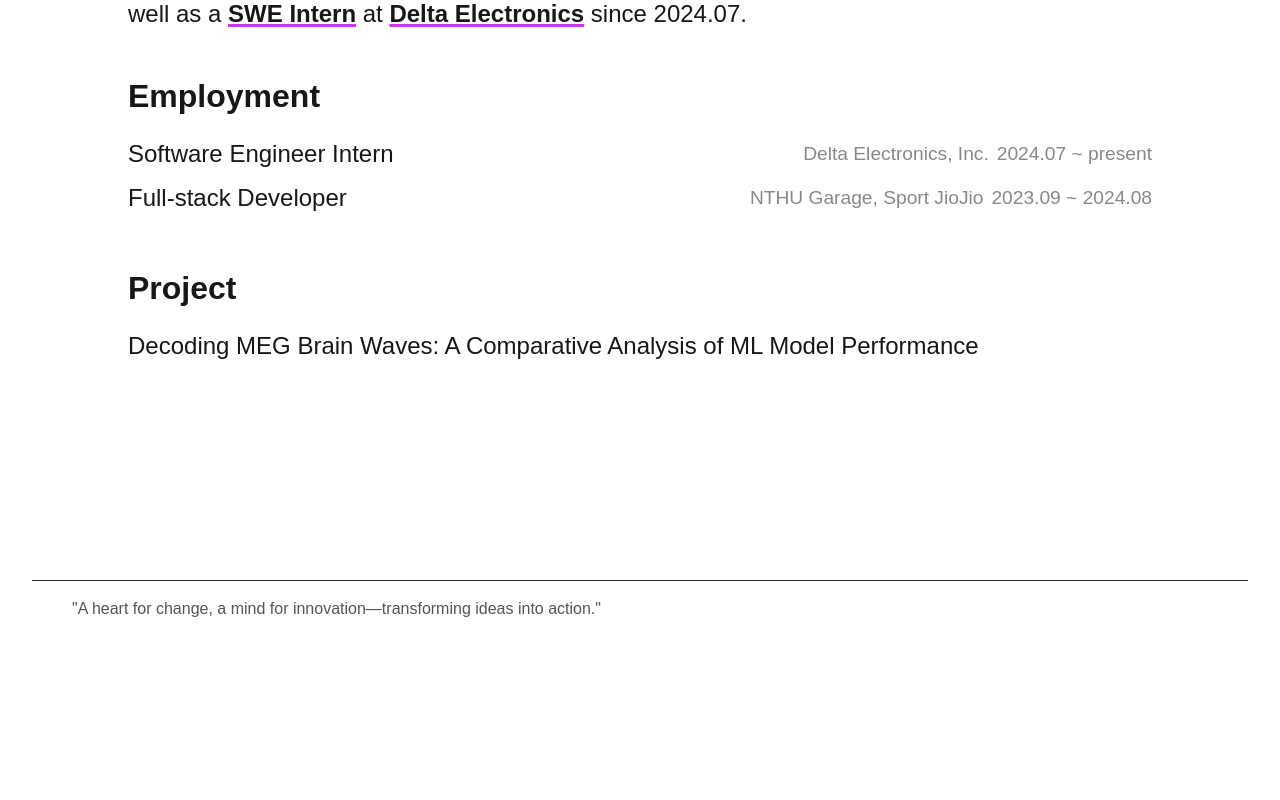
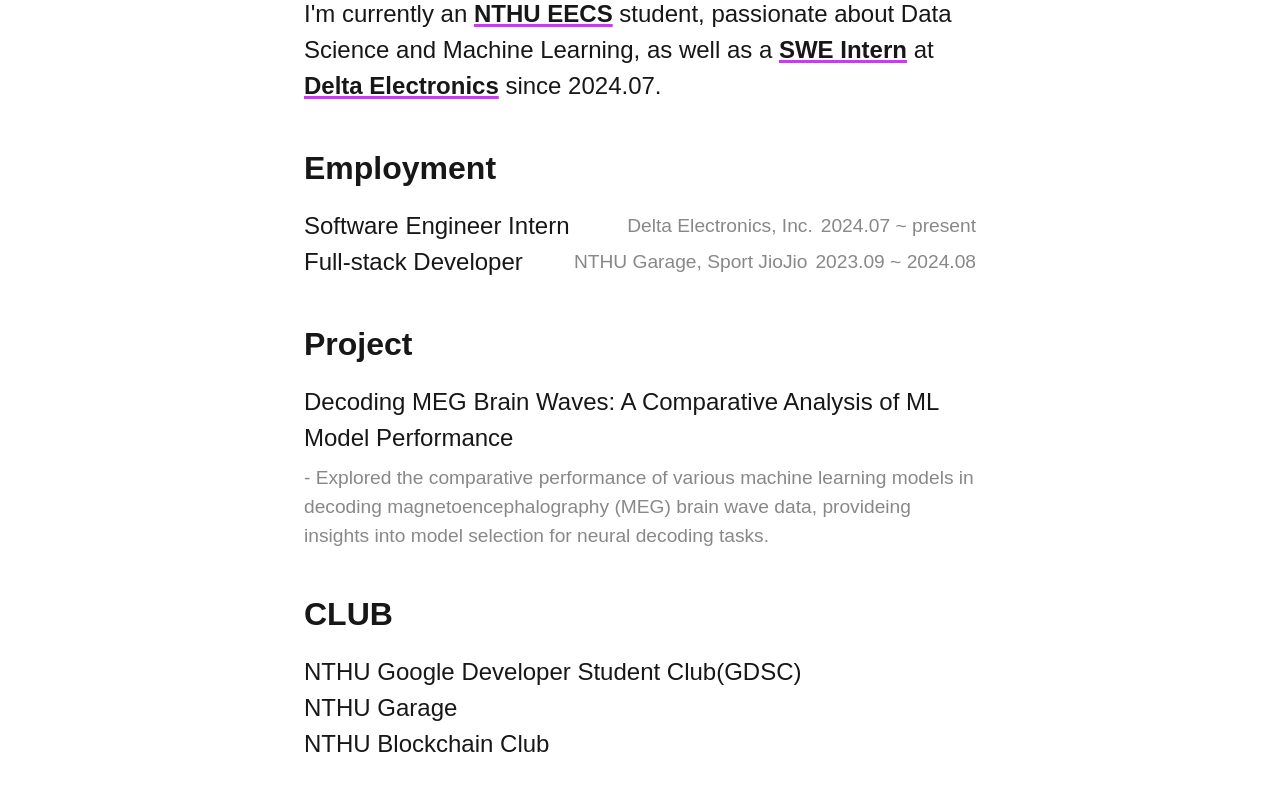
Before and after one commit to JWBlackHole/mywebsite, a Next.js app: page /about in a window 1280 px wide. Shown: the part 380-1180 px from the top of the page. Before the commit the page ends 1033 px from the top, so only its background shows below. Built offline with nearby package versions, Linux system fonts and the light colour scheme.

Commit message:
first commit

```diff
--- a/src/app/about/page.tsx
+++ b/src/app/about/page.tsx
@@ -3,10 +3,10 @@
 
 const Employment = ({title, employer, date}: {title: string, employer: string, date: string}) => {
     return (
-        <div className="mb-2">
+        <div>
             <div className="flex flex-wrap justify-between items-center">
                 <RegularText>{title}</RegularText>
-                <div className="flex flex-row gap-2 w-full lg:w-auto justify-between">
+                <div className="flex flex-row gap-2 w-full xl:w-auto justify-between">
                     <Supplement>{employer}</Supplement>
                     <div className="flex-none">
                         <Supplement>{date}</Supplement>
@@ -19,7 +19,7 @@
 
 export default function Page(){
     return (
-        <div className="flex flex-col max-w-5xl mx-auto md:mx-10c">
+        <div className="w-100 sm:w-11/12 md:w-10/12 lg:w-8/12 w-flex flex-col max-w-2xl mx-auto">
             <div className="flex md:justify-center mb-5 sm:mb-10">
                 <Title>About Me</Title>
                 {/* <div className="w-full md:w-auto md:ml-4"><Title>William Lin</Title></div> */}
@@ -43,16 +43,30 @@
                 <div className="mb-2 sm:mb-4">
                     <SubTitle>Employment</SubTitle>
                 </div>
-                <Employment title="Software Engineer Intern" employer="Delta Electronics, Inc."    date="2024.07 ~ present"/>
-                <Employment title="Full-stack Developer"     employer="NTHU Garage, Sport JioJio" date="2023.09 ~ 2024.08"/>
+                <div className="gap-2">
+                    <Employment title="Software Engineer Intern" employer="Delta Electronics, Inc."    date="2024.07 ~ present"/>
+                    <Employment title="Full-stack Developer"     employer="NTHU Garage, Sport JioJio" date="2023.09 ~ 2024.08"/>
+                </div>
             </div>
 
-            <div>
+            <div className="mb-6 sm:mb-10">
                 <div className="mb-2 sm:mb-4">
                     <SubTitle>Project</SubTitle>
                 </div>
-                <div>
+                <div className="flex flex-col gap-2">
                     <RegularText>Decoding MEG Brain Waves: A Comparative Analysis of ML Model Performance</RegularText>
+                    <Supplement>{`- Explored the comparative performance of various machine learning models in decoding magnetoencephalography (MEG) brain wave data, provideing insights into model selection for neural decoding tasks.`}</Supplement>
+                </div>
+            </div>
+
+            <div className="mb-6 sm:mb-10">
+                <div className="mb-2 sm:mb-4">
+                    <SubTitle>CLUB</SubTitle>
+                </div>
+                <div className="flex flex-col">
+                    <RegularText>{`NTHU Google Developer Student Club(GDSC)`}</RegularText>
+                    <RegularText>{`NTHU Garage`}</RegularText>
+                    <RegularText>{`NTHU Blockchain Club`}</RegularText>
                 </div>
             </div>
 
--- a/src/app/globals.css
+++ b/src/app/globals.css
@@ -26,7 +26,7 @@
 
 /* Chrome, Edge, and Safari */
 *::-webkit-scrollbar {
-  width: 12px;
+  width: clamp(1rem, 1vw, 2rem);
 }
 
 *::-webkit-scrollbar-track {
```
